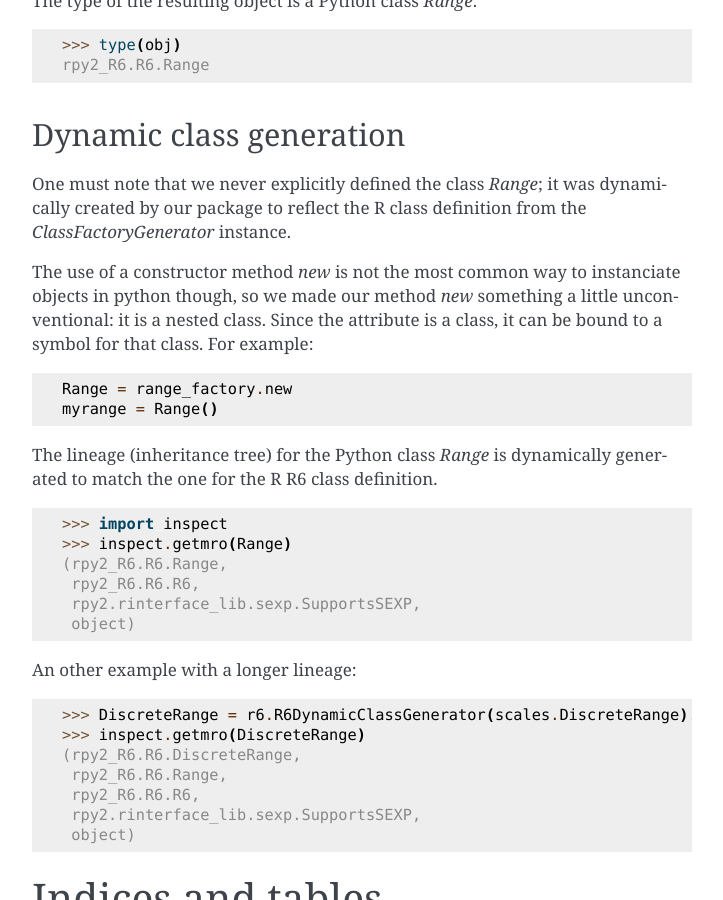
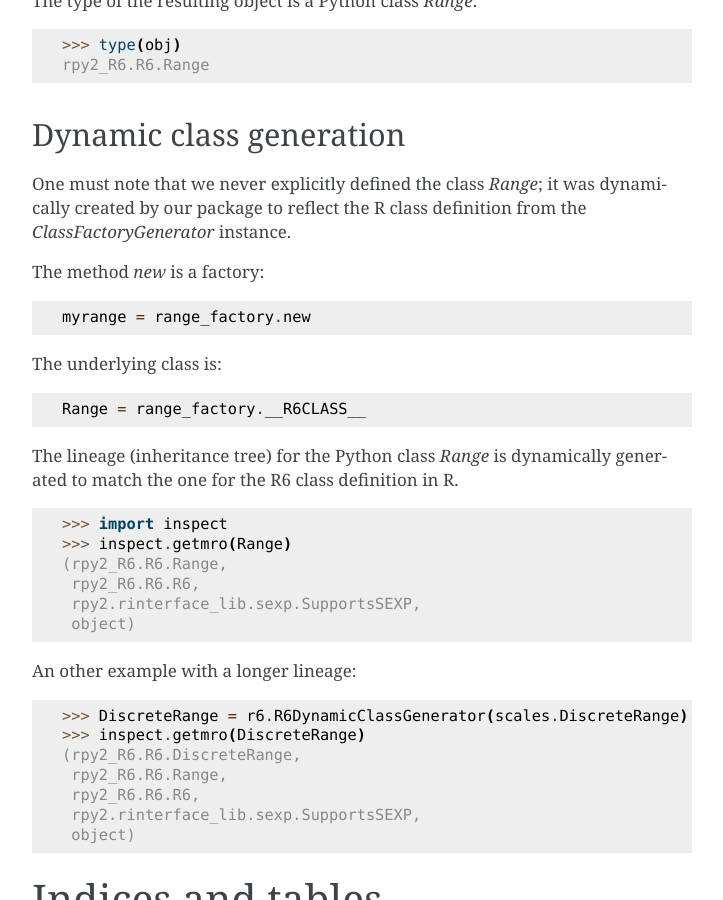
Before and after one commit to rpy2/rpy2-r6, a Sphinx documentation site: the page built from doc/index.rst, in a window 1280 px wide and 900 px high, scrolled down 1494 px. Shown: the whole window, without its empty margins (388-1111 px from the left). Built offline with Sphinx 7.4.7, drawn with Linux system fonts in a browser that asks for light colours; some of the changed text lies outside the part shown.

Commit message:
Refactor the code. Allow more flexibility when generators have several factory functions.

```diff
--- a/doc/index.rst
+++ b/doc/index.rst
@@ -38,9 +38,9 @@ To demonstrate how it is working, we use the R package
 In R's R6, a class definition is an instance of class
 `ClassFactoryGenerator`, and its method `new()` is
 is used to create instances of class `R6`. In a way,
-the class `ClassFactorGenerator` is in fact closer to a
-metaclass, and its instances are like constructors
-for instance of the class of interest.
+the class `ClassFactorGenerator` is closer to a
+metaclass and its instances are factories that can
+create instances of the class of interest.
 
 This is relatively different from the way Python classes
 are defined and are working, so we tried to have a wrapper
@@ -100,21 +100,21 @@ was dynamically created by our package
 to reflect the R class definition from
 the `ClassFactoryGenerator` instance.
 
-The use of a constructor method `new` is not the
-most common way to instanciate objects in python though,
-so we made our method `new` something a little unconventional:
-it is a nested class.
-Since the attribute is a class, it can be bound to a symbol for that
-class. For example:
+The method `new` is a factory:
 
 .. testcode:: first_example
 
-   Range = range_factory.new
-   myrange = Range()
+   myrange = range_factory.new
+
+The underlying class is:
+
+.. testcode:: first_example
+
+   Range = range_factory.__R6CLASS__
 
 The lineage (inheritance tree) for the Python class `Range` is
-dynamically generated to match the one for the R R6 class
-definition.
+dynamically generated to match the one for the R6 class
+definition in R.
 
 .. doctest:: first_example
 
--- a/setup.py
+++ b/setup.py
@@ -8,7 +8,7 @@ if __name__ == '__main__':
         version=pack_version,
         description='Mapping the R package R6',
         license='MIT',
-        requires=['rpy2'],
+        requires=['rpy2(>=3.4)'],
         packages=['rpy2_R6'],
         classifiers=['Programming Language :: Python',
                      'Programming Language :: Python :: 3',
```
Also changed, not shown: 2 other files.
